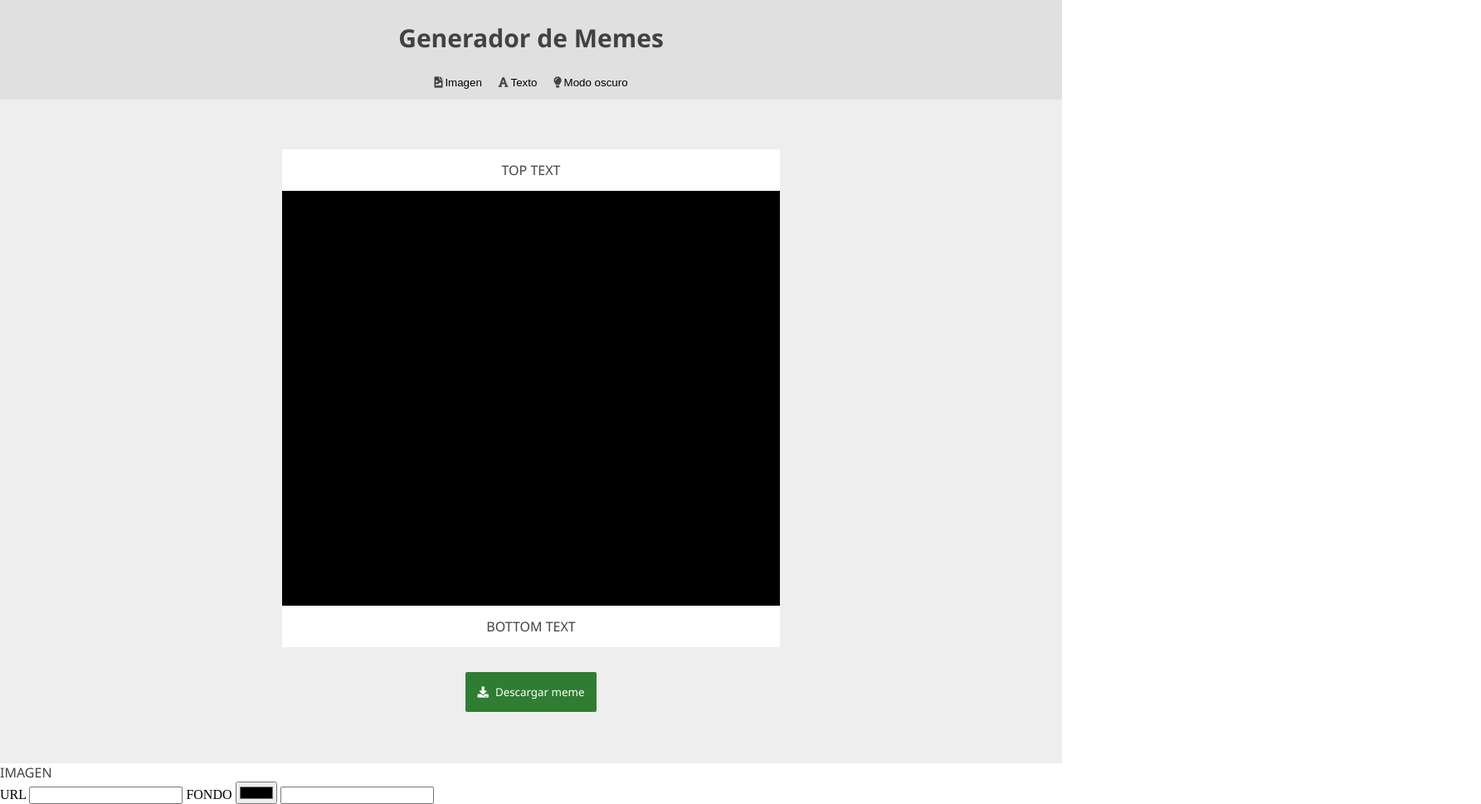
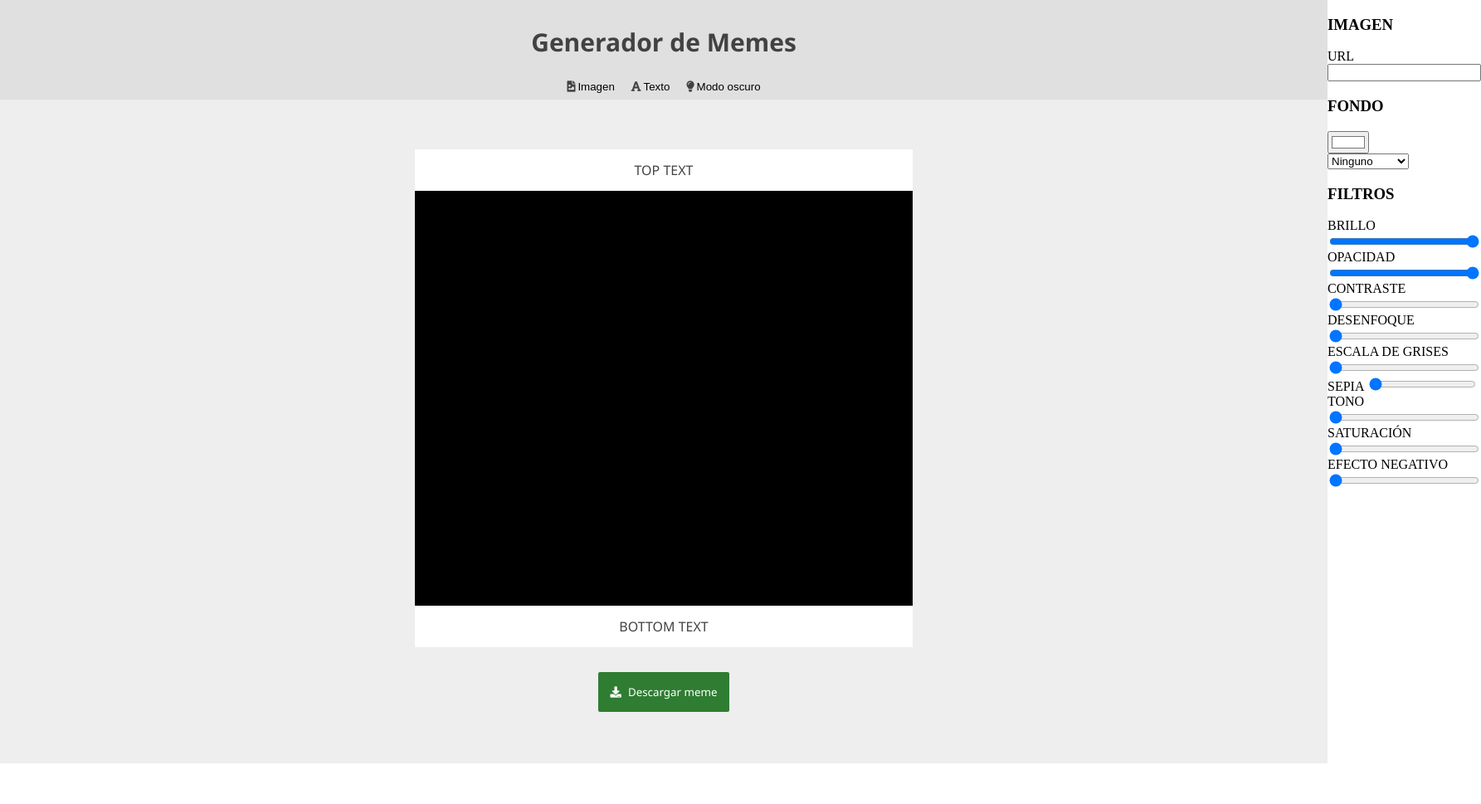
Before and after one commit to lauraoviedosocias/Editor-de-memes, a plain HTML site: page index.html in a window 1280 px wide. Shown: the whole page at 83% size, 1785 px wide, since content can reach past the window. After the commit the page ends 920 px from the top, so only its background shows below. Drawn offline with Linux system fonts and the light colour scheme.

Commit message:
agrego html de aside imagen

```diff
--- a/index.html
+++ b/index.html
@@ -9,7 +9,9 @@
     <link rel="stylesheet" href="style.css">
 </head>
 <body>
+    <section>
 <!-- NAV -->
+<div class="contenedor">
     <nav>
         <h1>Generador de Memes</h1>
         <div class="contenedor-botones">
@@ -37,26 +39,85 @@
 
         <button class="boton-descargar"><i class="fas fa-download"></i>Descargar meme</button>
     </main>
-
+</div>
 <!-- ASIDE IMAGEN -->
 
     <aside class="img-aside">
-        <p>IMAGEN</p>
+        <h3>IMAGEN</h3>
 
         <form>
-            <label>URL
-                <input type="text">
+            <div class="url">
+            <label for="url">URL
+                <input type="text" name="url" id="url">
             </label>
+            </div>
 
-            <label>FONDO
-                <input type="color">
-                <input type="select">
+            <div class="fondo">
+            <h3>FONDO</h3>
+            <div class="fondo-color">
+            <input type="color" name="color-fondo" id="color-fondo" value="#FFFFFF">
+        </div>
 
-            </label>
+
+            <select name="fondo" id="fondo">
+                <option>Ninguno</option>
+                <option>Aclarar</option>
+                <option>Oscurecer</option>
+                <option>Diferencia</option>
+                <option>Luminosidad</option>
+                <option>Multiplicar</option>
+            </select>
+        </div>
+            <h3>FILTROS</h3>
+            <div class="rango">
+                <label for="brillo">BRILLO</label>
+                <input type="range" id="brillo" min="0" max="1" value="1" step="0.1">
+            </div>
+
+            <div class="rango">
+                <label for="opacidad">OPACIDAD</label>
+                <input type="range" id="opacidad" min="0" max="1" value="1" step="0.1">
+            </div>
+
+            <div class="rango">
+                <label for="contraste">CONTRASTE</label>
+                <input type="range" id="contraste" min="100" max="1000" value="100">
+            </div>
+
+            <div class="rango">
+                <label for="desenfoque">DESENFOQUE</label>
+                <input type="range" id="desenfoque" min="0" max="10" value="0" step="0.1">
+            </div>
+
+            <div class="rango">
+                <label for="escala-de-grises">ESCALA DE GRISES</label>
+                <input type="range" id="escala-de-grises" min="0" max="100" value="0">
+            </div>
+
+            <div class="rango">
+                <label>SEPIA
+                <input type="range" id="sepia" min="0" max="100" value="0">
+            </div>
+
+            <div class="rango">
+                <label for="tono">TONO</label>
+                <input type="range" id="tono" min="0" max="360" value="0">
+            </div>
+
+            <div class="rango">
+                <label for="saturacion">SATURACIÓN</label>
+                <input type="range" id="saturacion" min="100" max="1000" value="100" step="10">
+            </div>
+
+            <div class="rango">
+                <label for="efecto-negativo">EFECTO NEGATIVO</label>
+                <input type="range" id="efecto-negativo" min="0" max="1" value="0" step="0.1">
+            </div>
+
         </form>
     </aside>
 
-
+</section>
 
 
 
--- a/style.css
+++ b/style.css
@@ -2,7 +2,10 @@ body {
     margin: 0;
 }
 /* NAV */
-
+.contenedor {
+    display: flex;
+    flex-direction: column;
+}
 nav {
     display: flex;
     flex-direction: column;
@@ -50,6 +53,7 @@ button:hover {
 
 main {
     height: 100vh;
+    width: 1600px;
     background-color: #eeeeee;
     display: flex;
     flex-direction: column;
@@ -109,3 +113,23 @@ p {
 }
 
 /* ASIDE IMAGEN */
+section {
+    display: flex;
+}
+
+.img-aside {
+    width: 250px;
+    height: 100vh;
+    background-color: white;
+}
+
+
+
+
+
+
+
+.rango {
+    display: flex;
+    flex-direction: column;
+}
```
